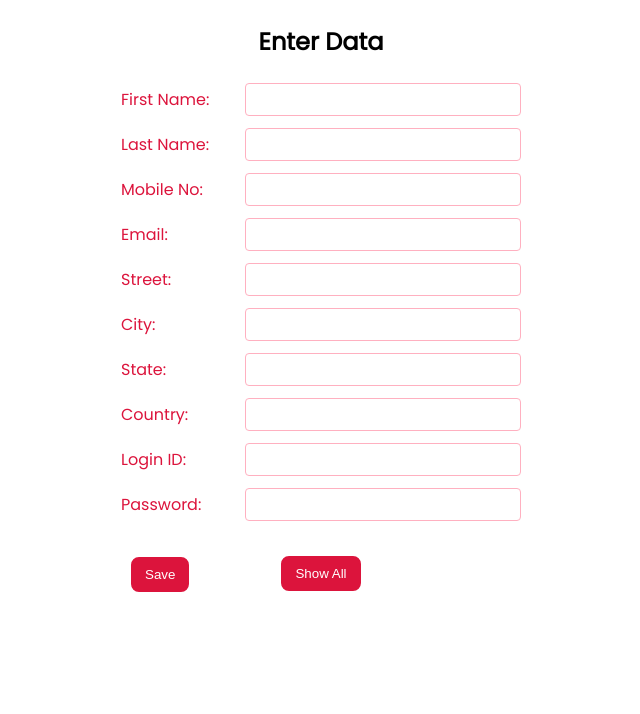
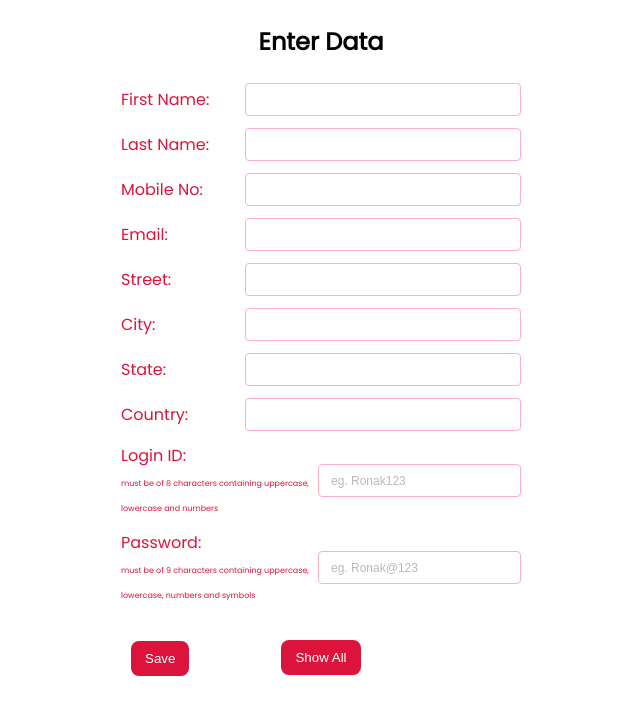
Before and after one commit to ronaksaini/ronak-node-assignment-1, a website: page public/index.html in a window 1280 px wide. Shown: the whole page, without its empty margins (319-959 px from the left). Drawn offline with Linux system fonts and the light colour scheme; no server answers.

Commit message:
Update index.html

```diff
--- a/public/index.html
+++ b/public/index.html
@@ -56,24 +56,26 @@
       </div>
 
       <div>
-        <label for="loginId">Login ID:</label>
+        <label for="loginId">Login ID: <br><small>must be of 8 characters containing uppercase, lowercase and numbers</small></label>
         <input
           type="text"
           id="loginId"
           name="loginId"
           pattern="[a-zA-Z0-9]{8}"
           required
+         placeholder="eg. Ronak123"
         />
       </div>
 
       <div>
-        <label for="password">Password:</label>
+        <label for="password">Password:<br><small>must be of 9 characters containing uppercase, lowercase, numbers and symbols</small></label>
         <input
           type="password"
           id="password"
           name="password"
           pattern="^(?=.*[a-z])(?=.*[A-Z])(?=.*\d)(?=.*[@$!%*?&])[A-Za-z\d@$!%*?&]{9,}$"
           required
+          placeholder="eg. Ronak@123"
         />
       </div>
 
@@ -81,6 +83,9 @@
     </form>
     <button class="show"onclick="toggleContent()"id="toggleButton">Show All</button>
     <div id="data"></div>
+    <div class="notification-container">
+      <h2 id="notification">Hello</h2>
+    </div>
     <script src="script.js"></script>
   </body>
 </html>
```
